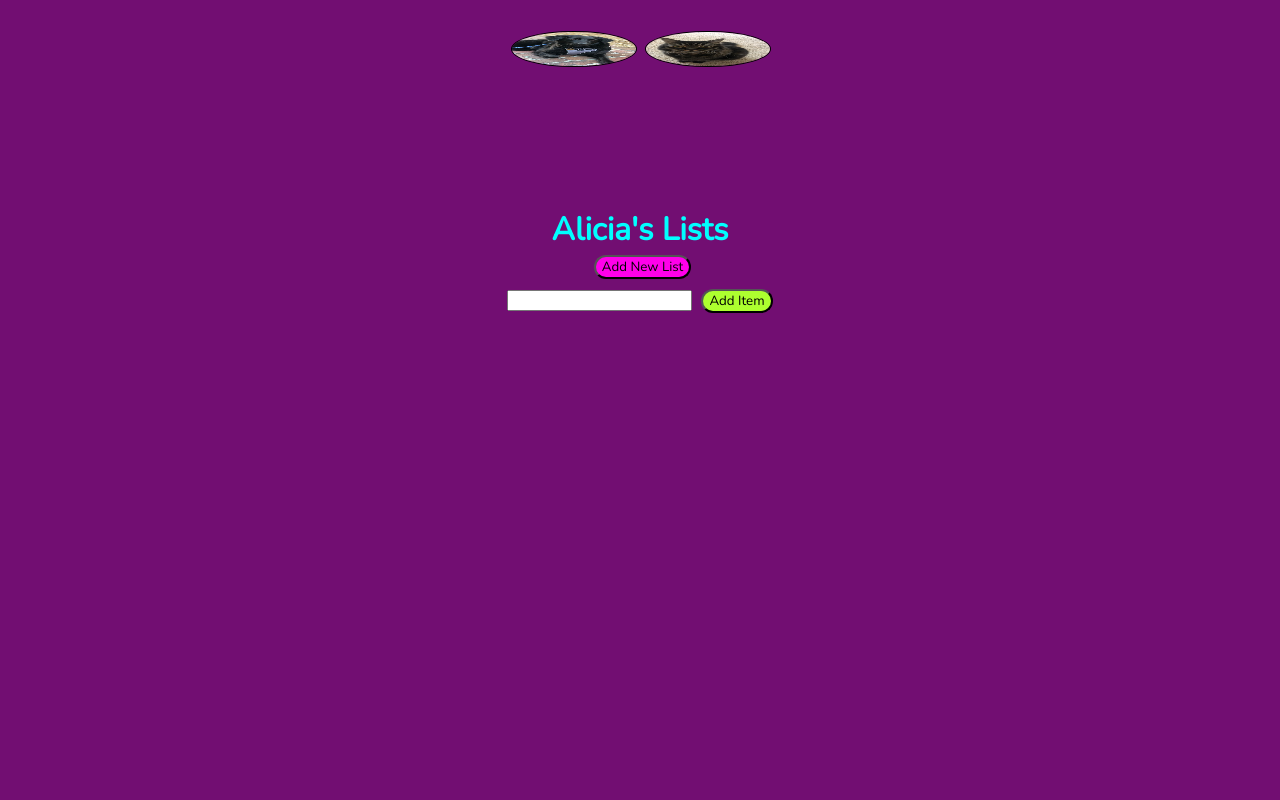
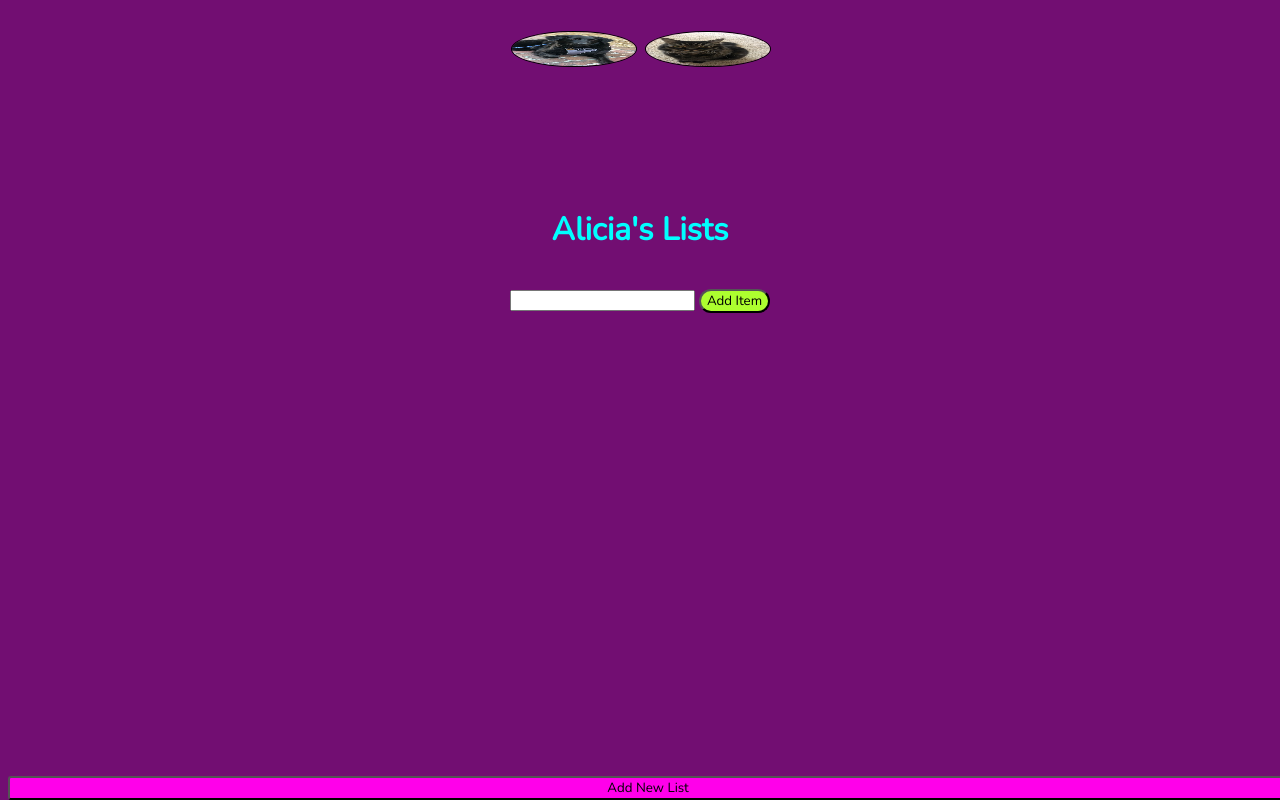
Before and after one commit to WhiteRabbitts/aliciaslists, a plain HTML site: page index.html in a window 1280 px wide. Drawn offline with nearby package versions, Linux system fonts and the light colour scheme.

Commit message:
bottom bar

```diff
--- a/style.css
+++ b/style.css
@@ -53,7 +53,7 @@ img:hover
 button {
     background-color: rgb(255, 0, 64);
     border-radius:3px;
-    margin-left: 5px;
+
 }
 
 ul {
@@ -83,12 +83,10 @@ label {
     font-style: bold;
     font-family: 'Nunito', sans-serif;
     background-color: rgb(255, 0, 234);
-    border-radius: 16px;
     font-style: bold;
-    position:relative;top:-76px;
+    position:fixed;
+    bottom: 0;
+    width: 100%;
+    float: left;
 
 }
-
-.newlist {
-    text-align: center;
-}
```
